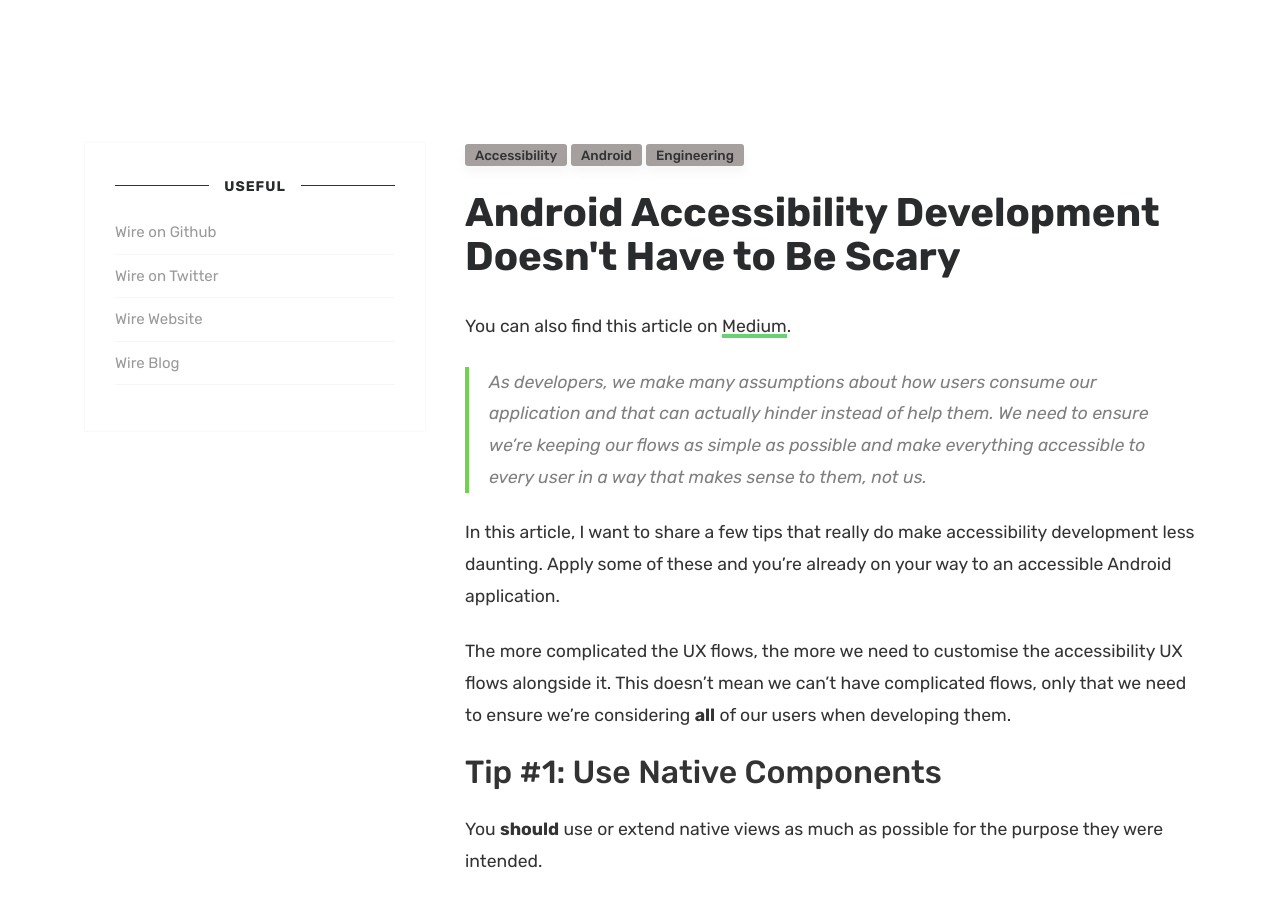
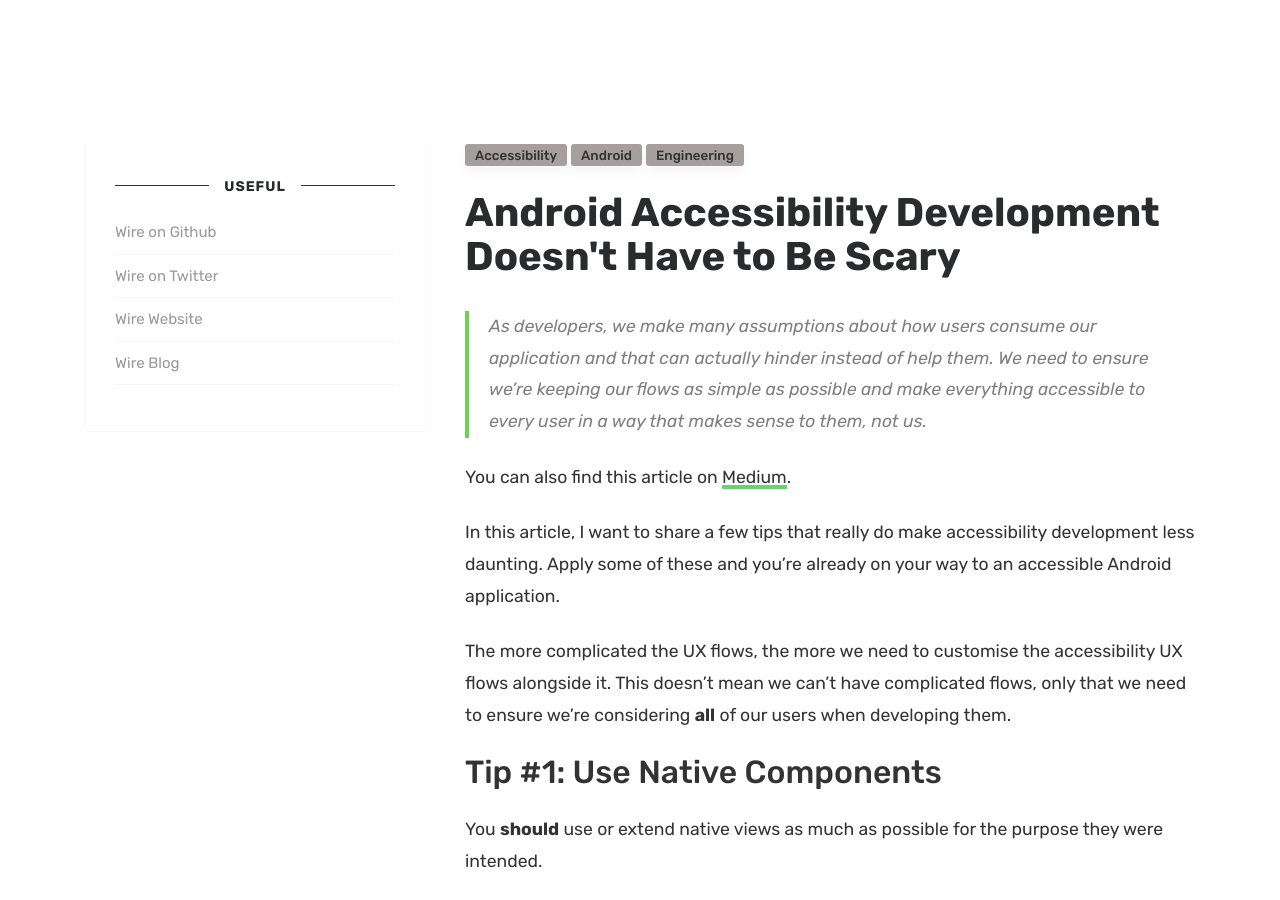
Before and after one commit to wireapp/wireapp.github.io, a Jekyll site: the page built from _posts/2020-07-10-android-accessibility-development-doesnt-have-to-be-scary.md, in a window 1280 px wide and 900 px high. Built offline with Jekyll 4.4.1, drawn with Linux system fonts in a browser that asks for light colours; comment, search, counter and statistics services are not loaded.

```diff
--- a/_posts/2020-07-10-android-accessibility-development-doesnt-have-to-be-scary.md
+++ b/_posts/2020-07-10-android-accessibility-development-doesnt-have-to-be-scary.md
@@ -8,10 +8,10 @@ image: assets/images/posts/accessibility_article_featured.jpeg
 featured: true
 ---
 
-You can also find this article on [Medium](https://medium.com/swlh/android-accessibility-development-doesnt-have-to-be-scary-971cfe713a0e).
-
 > As developers, we make many assumptions about how users consume our application and that can actually hinder instead of help them. We need to ensure we're
 > keeping our flows as simple as possible and make everything accessible to every user in a way that makes sense to them, not us.
+
+You can also find this article on [Medium](https://medium.com/swlh/android-accessibility-development-doesnt-have-to-be-scary-971cfe713a0e).
 
 In this article, I want to share a few tips that really do make accessibility development less daunting. Apply some of these and you're already on your way to an accessible Android application.
 
```
